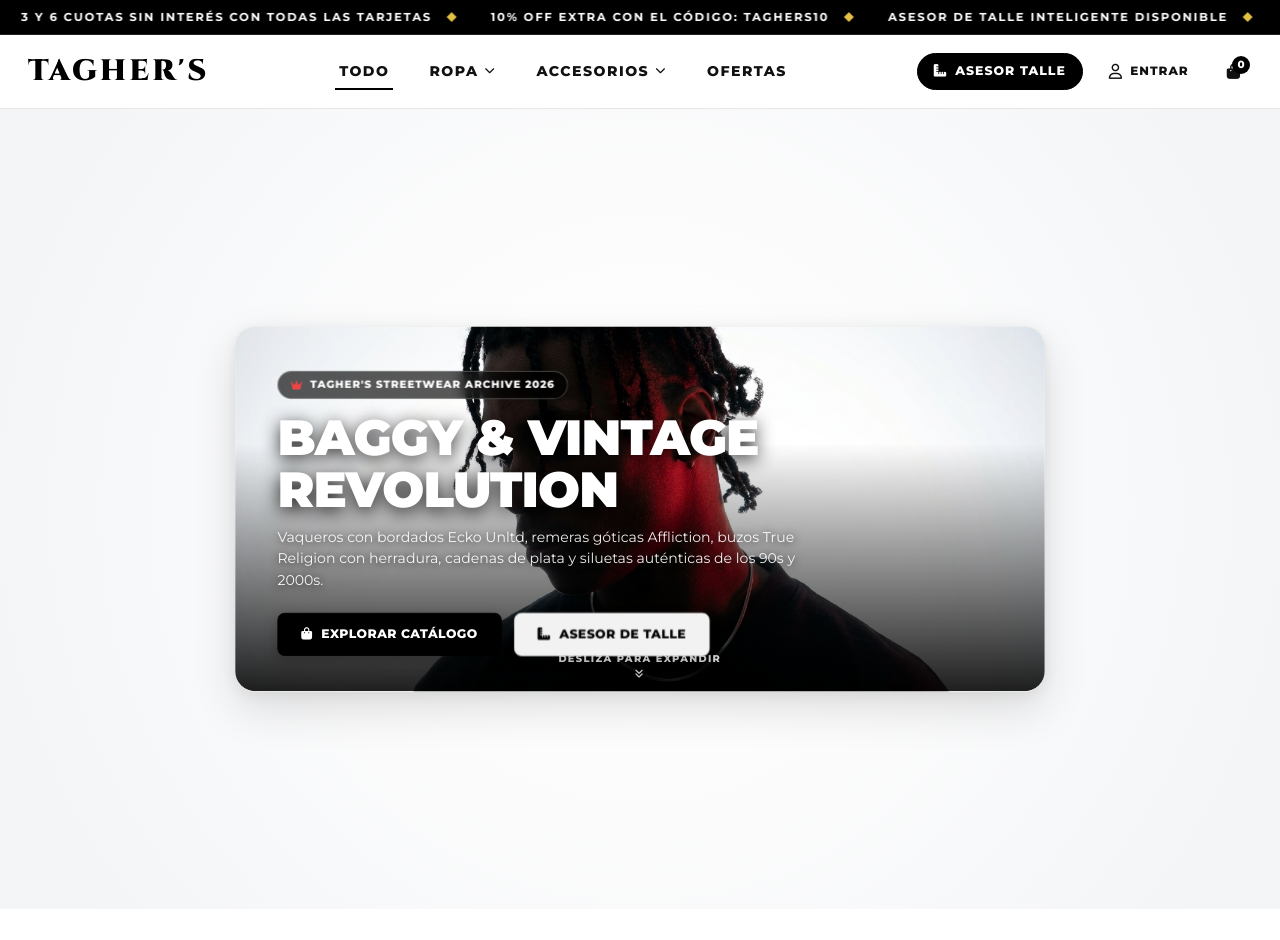
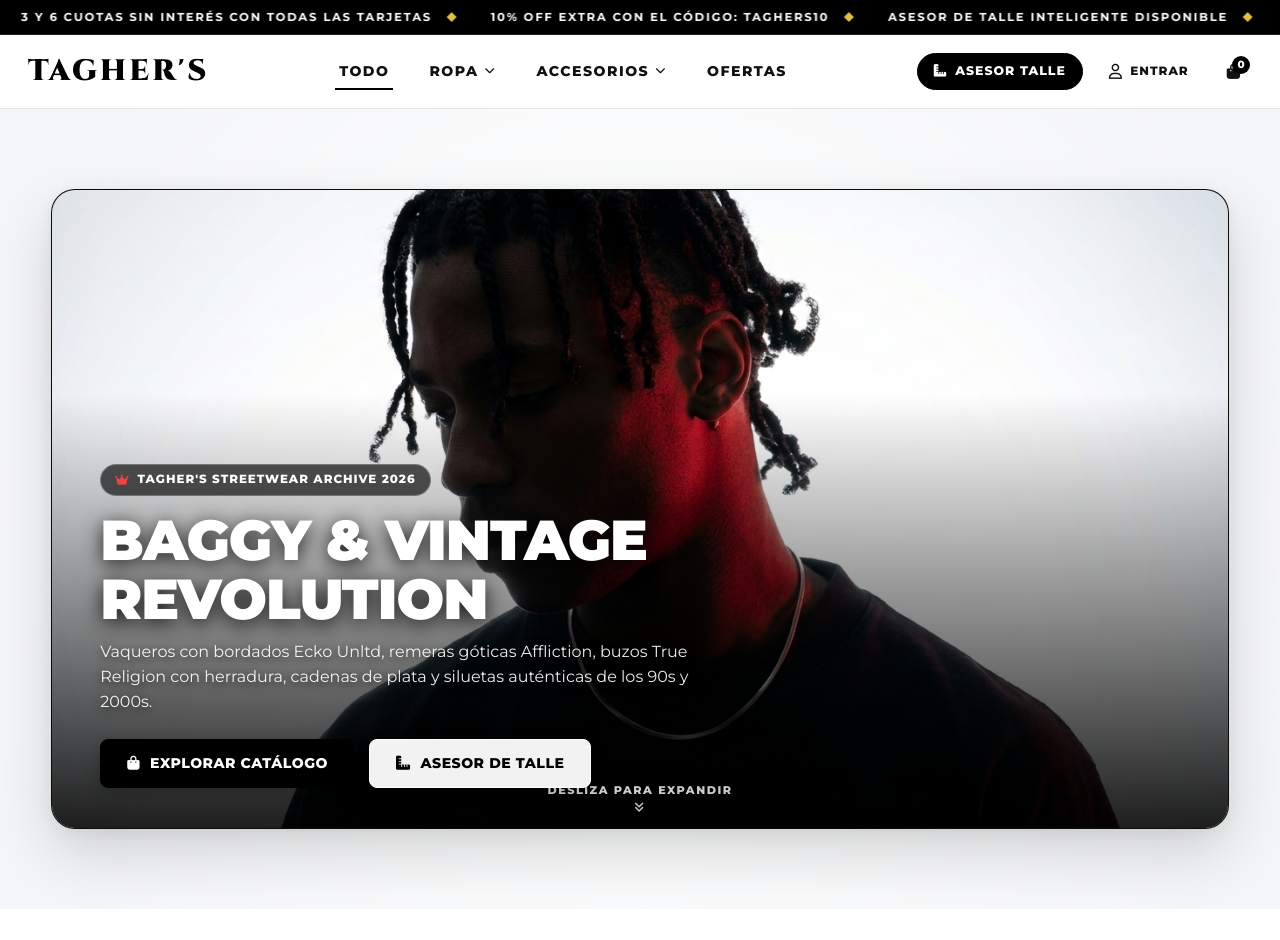
Before and after one commit to erickflores123hz-bit/THAGERS, a Next.js app: page / in a window 1280 px wide. Shown: the top 940 px of the page. Built offline with nearby package versions, Linux system fonts and the light colour scheme; no server answers.

Commit message:
fix(hero): restore cinematic hero sizing, expand model photo visibility and smooth fullscreen runway transition

```diff
--- a/app/globals.css
+++ b/app/globals.css
@@ -2911,18 +2911,18 @@ body {
 
 .scroll-expand-card {
   position: relative;
-  width: 72vw;
-  max-width: 960px;
-  height: 52vh;
-  max-height: 540px;
-  border-radius: 28px;
+  width: 92vw;
+  max-width: 1440px;
+  height: 80vh;
+  max-height: 840px;
+  border-radius: 24px;
   overflow: hidden;
   border: 1px solid rgba(0, 0, 0, 0.08);
-  box-shadow: 0 20px 50px rgba(0, 0, 0, 0.12), 0 4px 16px rgba(0, 0, 0, 0.06);
+  box-shadow: 0 25px 60px rgba(0, 0, 0, 0.15), 0 4px 16px rgba(0, 0, 0, 0.06);
   will-change: width, height, border-radius;
   display: flex;
   align-items: flex-end;
-  background-color: #ffffff;
+  background-color: #0d0d0d;
   transition: border-color 0.2s ease, box-shadow 0.2s ease;
 }
 
@@ -3065,8 +3065,8 @@ body {
 
 @media (max-width: 768px) {
   .scroll-expand-card {
-    width: 90vw;
-    height: 58vh;
+    width: 94vw;
+    height: 74vh;
     border-radius: 18px;
   }
   .scroll-expand-content {
--- a/components/ScrollExpandHero.jsx
+++ b/components/ScrollExpandHero.jsx
@@ -35,9 +35,13 @@ export default function ScrollExpandHero() {
     }
   };
 
-  // Escala y redondeo dinámico según el scroll para el efecto ReactBits Expand
-  const scale = 0.88 + scrollProgress * 0.12;
-  const borderRadius = Math.max(0, 24 - scrollProgress * 24);
+  // Interpolación de expansión suave y cinematográfica (protagonista y grande)
+  // En reposo: 92vw de ancho y 80vh de alto (grande, nítido y protagonista)
+  // Al hacer scroll: se expande fluidamente a 100vw y 100vh pantalla completa (Full Runway)
+  const currentWidth = 92 + scrollProgress * 8;
+  const currentHeight = 80 + scrollProgress * 20;
+  const currentRadius = Math.max(0, 24 * (1 - scrollProgress));
+  const currentImgScale = 1.02 + scrollProgress * 0.08;
 
   return (
     <section className="scroll-expand-runway" id="scrollExpandRunway">
@@ -46,9 +50,12 @@ export default function ScrollExpandHero() {
           className="scroll-expand-card"
           id="scrollExpandCard"
           style={{
-            transform: `scale(${scale})`,
-            borderRadius: `${borderRadius}px`,
-            transition: 'transform 0.1s ease-out, border-radius 0.1s ease-out'
+            width: `${currentWidth}vw`,
+            height: `${currentHeight}vh`,
+            maxWidth: scrollProgress > 0.04 ? '100vw' : '1440px',
+            maxHeight: scrollProgress > 0.04 ? '100vh' : '840px',
+            borderRadius: `${currentRadius}px`,
+            transition: 'width 0.1s ease-out, height 0.1s ease-out, border-radius 0.1s ease-out'
           }}
         >
           <img
@@ -56,6 +63,10 @@ export default function ScrollExpandHero() {
             alt="Modelo Afrodescendiente con Rastas - TAGHER'S"
             className="scroll-expand-img"
             id="scrollExpandImg"
+            style={{
+              transform: `scale(${currentImgScale})`,
+              objectPosition: 'center 22%'
+            }}
           />
           <div className="scroll-expand-overlay"></div>
 
```
